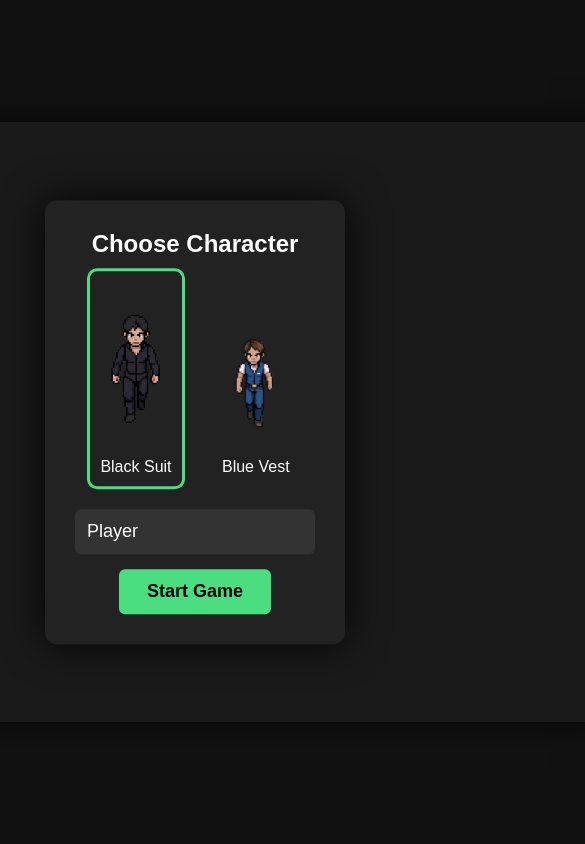
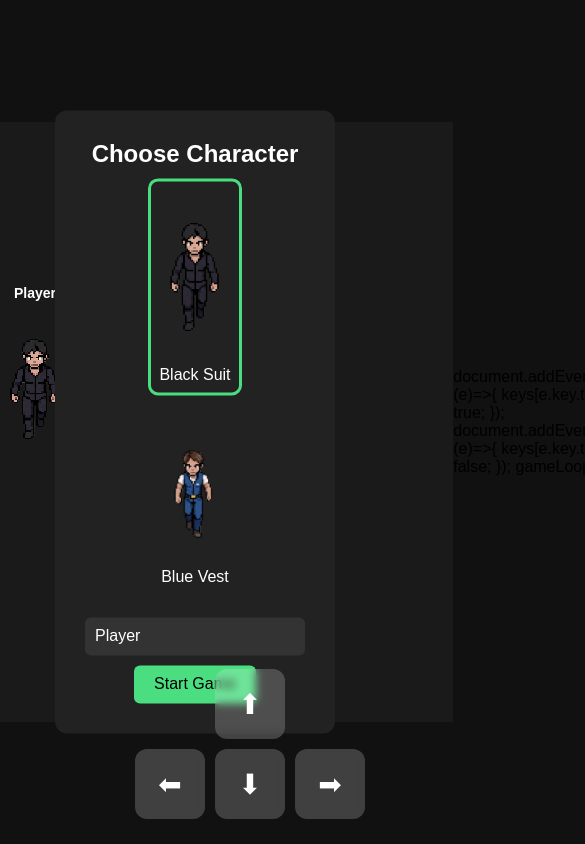
Before and after one commit to augustmunitripathi12-sudo/multirpg, a website: page index1.html in a window 390 px wide. Shown: the top 844 px of the page, 585 px wide, since content can reach past the window. Drawn offline with nearby package versions, Linux system fonts and the light colour scheme; no server answers.

Commit message:
index1.html

```diff
--- a/index1.html
+++ b/index1.html
@@ -13,8 +13,8 @@
 }
 
 body{
+  overflow:hidden;
   background:#111;
-  overflow:hidden;
   font-family:Arial,sans-serif;
   display:flex;
   justify-content:center;
@@ -25,7 +25,6 @@
 canvas{
   background:#1a1a1a;
   image-rendering:pixelated;
-  box-shadow:0 0 30px rgba(0,0,0,0.8);
 }
 
 #start-screen{
@@ -39,54 +38,50 @@
   color:white;
   text-align:center;
   z-index:100;
-  box-shadow:0 0 40px rgba(0,0,0,0.9);
 }
 
 .char-option{
   display:inline-block;
   margin:10px;
-  padding:10px;
   border:3px solid transparent;
   border-radius:10px;
+  padding:8px;
   cursor:pointer;
 }
 
-.char-option:hover,
 .selected{
   border-color:#4ade80;
 }
 
 input{
-  padding:12px;
-  width:240px;
+  padding:10px;
+  width:220px;
   margin-top:10px;
   border:none;
   border-radius:6px;
   background:#333;
   color:white;
-  font-size:18px;
+  font-size:16px;
 }
 
 button{
-  margin-top:15px;
-  padding:12px 28px;
+  margin-top:10px;
+  padding:10px 20px;
+  background:#4ade80;
   border:none;
   border-radius:6px;
-  background:#4ade80;
-  color:black;
-  font-size:18px;
   cursor:pointer;
-  font-weight:bold;
+  font-size:16px;
 }
 
 #chat{
   position:absolute;
   left:10px;
   bottom:10px;
-  width:320px;
+  width:300px;
   background:rgba(0,0,0,0.85);
+  padding:10px;
   border-radius:10px;
-  padding:10px;
   display:none;
 }
 
@@ -94,12 +89,47 @@
   height:180px;
   overflow-y:auto;
   color:white;
-  margin-bottom:10px;
+  margin-bottom:8px;
   font-size:14px;
 }
 
 #chatInput{
   width:100%;
+}
+
+#mobile-controls{
+  position:absolute;
+  bottom:20px;
+  right:20px;
+  display:none;
+  z-index:999;
+}
+
+.control-row{
+  display:flex;
+  justify-content:center;
+}
+
+.ctrl{
+  width:70px;
+  height:70px;
+  margin:5px;
+  border:none;
+  border-radius:12px;
+  background:rgba(255,255,255,0.2);
+  color:white;
+  font-size:28px;
+  backdrop-filter:blur(4px);
+}
+
+.ctrl:active{
+  background:#4ade80;
+}
+
+@media (max-width: 900px){
+  #mobile-controls{
+    display:block;
+  }
 }
 </style>
 </head>
@@ -109,6 +139,7 @@
 <canvas id="game" width="800" height="600"></canvas>
 
 <div id="start-screen">
+
   <h2>Choose Character</h2>
 
   <div class="char-option selected" data-char="original">
@@ -123,61 +154,86 @@
 
   <br>
 
-  <input type="text" id="nameInput" maxlength="15" value="Player">
+  <input id="nameInput" maxlength="15" value="Player">
 
   <br>
 
   <button onclick="startGame()">Start Game</button>
+
 </div>
 
 <div id="chat">
   <div id="messages"></div>
-  <input type="text" id="chatInput" placeholder="Type message...">
+  <input id="chatInput" placeholder="Type message...">
+</div>
+
+<!-- MOBILE CONTROLS -->
+
+<div id="mobile-controls">
+
+  <div class="control-row">
+    <button class="ctrl" id="up">⬆</button>
+  </div>
+
+  <div class="control-row">
+    <button class="ctrl" id="left">⬅</button>
+    <button class="ctrl" id="down">⬇</button>
+    <button class="ctrl" id="right">➡</button>
+  </div>
+
 </div>
 
 <script src="/socket.io/socket.io.js"></script>
 
 <script>
+
 const canvas = document.getElementById("game");
 const ctx = canvas.getContext("2d");
 
 ctx.imageSmoothingEnabled = false;
 
-// IMPORTANT FIX
 const socket = io();
 
 const keys = {};
 
 const SPRITE_WIDTH = 64;
 const SPRITE_HEIGHT = 160;
-const MOVE_SPEED = 2;
+const MOVE_SPEED = 2.4;
 const FRAME_DELAY = 10;
 const GROUND_OFFSET = 64;
 
 let animationTimer = 0;
 
-function loadSprites(prefix, underscore = true){
-  return Array.from({length:4}, (_,i)=>{
+function loadSprites(prefix, underscore=true){
+
+  return Array.from({length:4},(_,i)=>{
+
     const img = new Image();
+
     img.src = underscore
       ? `${prefix}_${i+1}.png`
       : `${prefix}${i+1}.png`;
+
     return img;
+
   });
+
 }
 
 const characters = {
+
   original:{
-    front:loadSprites("frontwalk", true),
-    back:loadSprites("backwalk", true),
-    side:loadSprites("rightwalk", true)
+    front:loadSprites("frontwalk",true),
+    back:loadSprites("backwalk",true),
+    side:loadSprites("rightwalk",true)
   },
 
   blue:{
-    front:loadSprites("bluefront", false),
-    back:loadSprites("blueback", false),
-    side:loadSprites("blueright", false)
+    front:loadSprites("bluefront",false),
+    back:loadSprites("blueback",false),
+    side:loadSprites("blueright",false)
   }
+
 };
 
 const processedImages = new Map();
@@ -189,6 +245,7 @@
   }
 
   const off = document.createElement("canvas");
+
   off.width = img.width || SPRITE_WIDTH;
   off.height = img.height || SPRITE_HEIGHT;
 
@@ -209,6 +266,7 @@
     ){
       data[i+3] = 0;
     }
+
   }
 
   offCtx.putImageData(imageData,0,0);
@@ -219,6 +277,7 @@
 }
 
 let myPlayer = {
+
   x:350,
   y:250,
   frame:0,
@@ -226,24 +285,20 @@
   currentDir:"front",
   name:"Player",
   character:"original"
+
 };
 
 const otherPlayers = {};
 
 function startGame(){
 
-  const name =
+  myPlayer.name =
     document.getElementById("nameInput")
-    .value
-    .trim();
-
-  myPlayer.name = name || "Player";
-
-  const selected =
-    document.querySelector(".char-option.selected");
+    .value.trim() || "Player";
 
   myPlayer.character =
-    selected.dataset.char;
+    document.querySelector(".selected")
+    .dataset.char;
 
   document.getElementById("start-screen")
     .style.display = "none";
@@ -255,6 +310,7 @@
     name:myPlayer.name,
     character:myPlayer.character
   });
+
 }
 
 document.querySelectorAll(".char-option")
@@ -266,6 +322,7 @@
     .forEach(e=>e.classList.remove("selected"));
 
     el.classList.add("selected");
+
   });
 
 });
@@ -274,8 +331,11 @@
 
   Object.keys(players).forEach(id=>{
 
+    // FIXED CLONE BUG
     if(id !== socket.id){
+
       otherPlayers[id] = players[id];
+
     }
 
   });
@@ -283,27 +343,52 @@
 });
 
 socket.on("playerJoined",(player)=>{
-  otherPlayers[player.id] = player;
+
+  // FIXED CLONE BUG
+  if(player.id !== socket.id){
+
+    otherPlayers[player.id] = player;
+
+  }
+
 });
 
 socket.on("playerMoved",(player)=>{
-  otherPlayers[player.id] = player;
+
+  if(player.id !== socket.id){
+
+    otherPlayers[player.id] = player;
+
+  }
+
 });
 
 socket.on("playerUpdated",(player)=>{
-  otherPlayers[player.id] = player;
+
+  if(player.id !== socket.id){
+
+    otherPlayers[player.id] = player;
+
+  }
+
 });
 
 socket.on("playerDisconnected",(id)=>{
+
   delete otherPlayers[id];
+
 });
 
 socket.on("chatHistory",(history)=>{
+
   history.forEach(addMessage);
+
 });
 
 socket.on("chatMessage",(msg)=>{
+
   addMessage(msg);
+
 });
 
 function addMessage(msg){
@@ -313,7 +398,7 @@
   div.textContent =
     `${msg.name}: ${msg.text}`;
 
-  div.style.marginBottom = "4px";
+  div.style.marginBottom = "5px";
 
   if(msg.id === socket.id){
     div.style.color = "#4ade80";
@@ -323,6 +408,7 @@
     .appendChild(div);
 
   div.scrollIntoView();
+
 }
 
 document.getElementById("chatInput")
@@ -337,9 +423,41 @@
       socket.emit("chatMessage",text);
 
       e.target.value = "";
+
     }
+
   }
+
 });
+
+// MOBILE CONTROLS
+
+function bindMobile(btn,key){
+
+  const el = document.getElementById(btn);
+
+  el.addEventListener("touchstart",(e)=>{
+
+    e.preventDefault();
+
+    keys[key] = true;
+
+  });
+
+  el.addEventListener("touchend",(e)=>{
+
+    e.preventDefault();
+
+    keys[key] = false;
+
+  });
+
+}
+
+bindMobile("up","w");
+bindMobile("down","s");
+bindMobile("left","a");
+bindMobile("right","d");
 
 function update(){
 
@@ -383,15 +501,25 @@
         (myPlayer.frame + 1) % 4;
 
       animationTimer = 0;
+
     }
 
   }else{
 
     myPlayer.frame = 0;
-    animationTimer = 0;
+
   }
 
-  socket.emit("playerMovement",myPlayer);
+  // FIXED LAG
+  socket.volatile.emit("playerMovement",{
+    x:myPlayer.x,
+    y:myPlayer.y,
+    frame:myPlayer.frame,
+    facingLeft:myPlayer.facingLeft,
+    currentDir:myPlayer.currentDir,
+    character:myPlayer.character
+  });
+
 }
 
 function getFrames(player){
@@ -409,6 +537,7 @@
   }
 
   return char.front;
+
 }
 
 function drawPlayer(player){
@@ -451,6 +580,7 @@
       SPRITE_WIDTH,
       SPRITE_HEIGHT
     );
+
   }
 
   ctx.fillStyle = "white";
@@ -462,6 +592,7 @@
     drawX + SPRITE_WIDTH/2,
     drawY - 10
   );
+
 }
 
 function draw(){
@@ -472,16 +603,37 @@
     .forEach(drawPlayer);
 
   drawPlayer(myPlayer);
+
 }
 
-function gameLoop(){
+function loop(){
 
   update();
+
   draw();
 
-  requestAnimationFrame(gameLoop);
+  requestAnimationFrame(loop);
+
 }
 
+document.addEventListener("keydown",(e)=>{
+
+  keys[e.key.toLowerCase()] = true;
+
+});
+
+document.addEventListener("keyup",(e)=>{
+
+  keys[e.key.toLowerCase()] = false;
+
+});
+
+loop();
+
+</script>
+
+</body>
+</html>
 document.addEventListener("keydown",(e)=>{
   keys[e.key.toLowerCase()] = true;
 });
```
